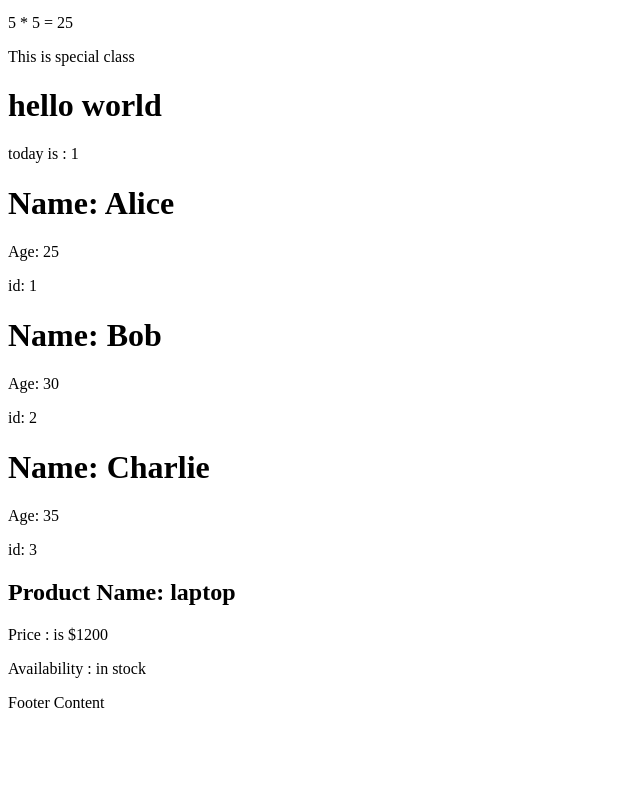
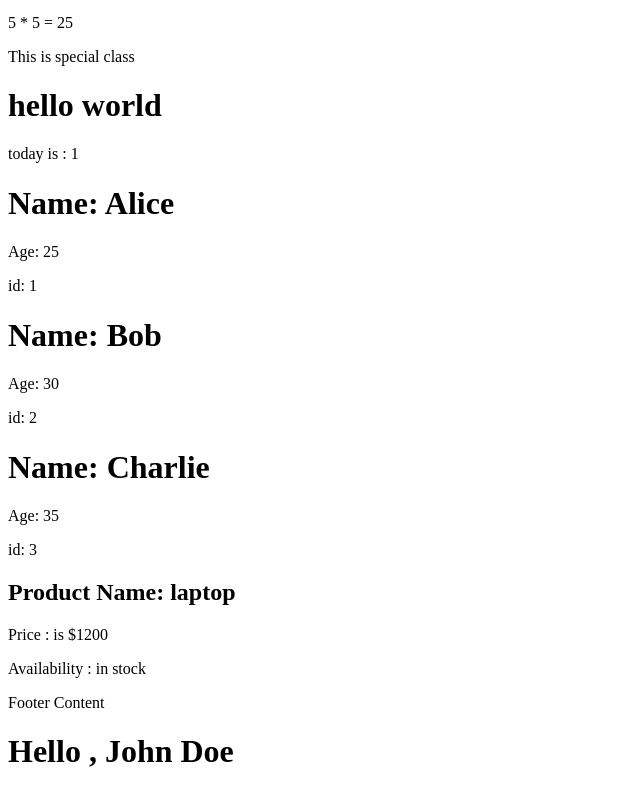
Before and after one commit to Gaurav-jain-21/React-Demo-, a React (Vite) app: page / in a window 1280 px wide. Shown: the part 317-1109 px from the top of the page, without its empty margins (0-640 px from the left). Before the commit the page ends 1045 px from the top, so only its background shows below. Built offline with nearby package versions, Linux system fonts and the light colour scheme.

Commit message:
this is fille

```diff
--- a/src/App.jsx
+++ b/src/App.jsx
@@ -5,6 +5,7 @@ import Header from "./components/Header";
 import Main from "./components/Main";
 import Arrays from "./components/Arrays";
 import ProductInfo from "./components/ProductInfo";
+import PropsEx from "./components/PropsEx";
 const App = () => {
   return <div>
 
@@ -16,6 +17,7 @@ const App = () => {
         <Arrays/>
         <ProductInfo/>
        <Footer/>
+       <PropsEx name="John Doe"/>
     </div>;
 
 };
--- /dev/null
+++ b/src/components/PropsEx.jsx
@@ -0,0 +1,12 @@
+import React from 'react'
+
+const PropsEx = (props) => {
+  return (
+    <div>
+        <h1> Hello , {props.name}</h1>
+
+    </div>
+  )
+}
+
+export default PropsEx
```
